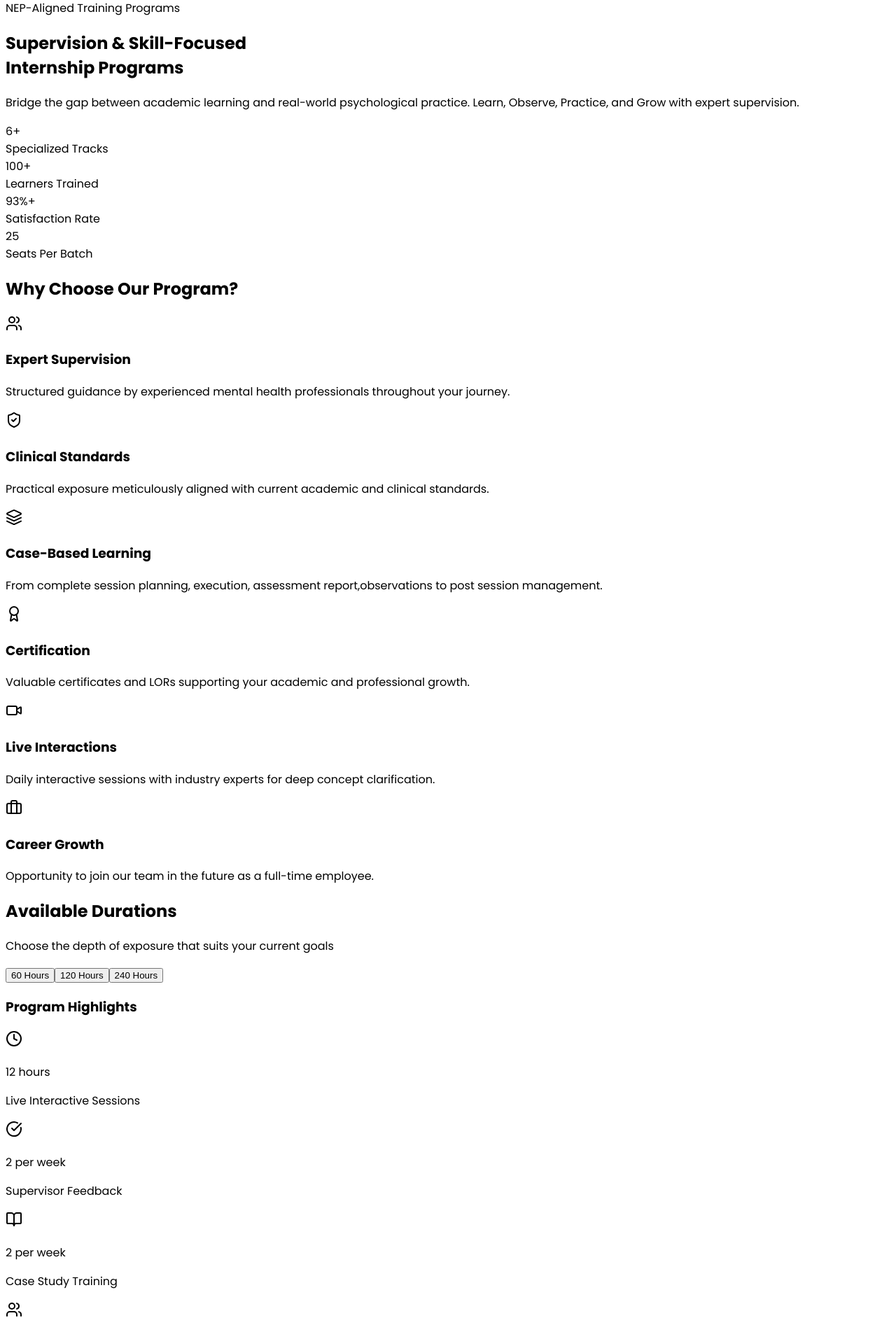
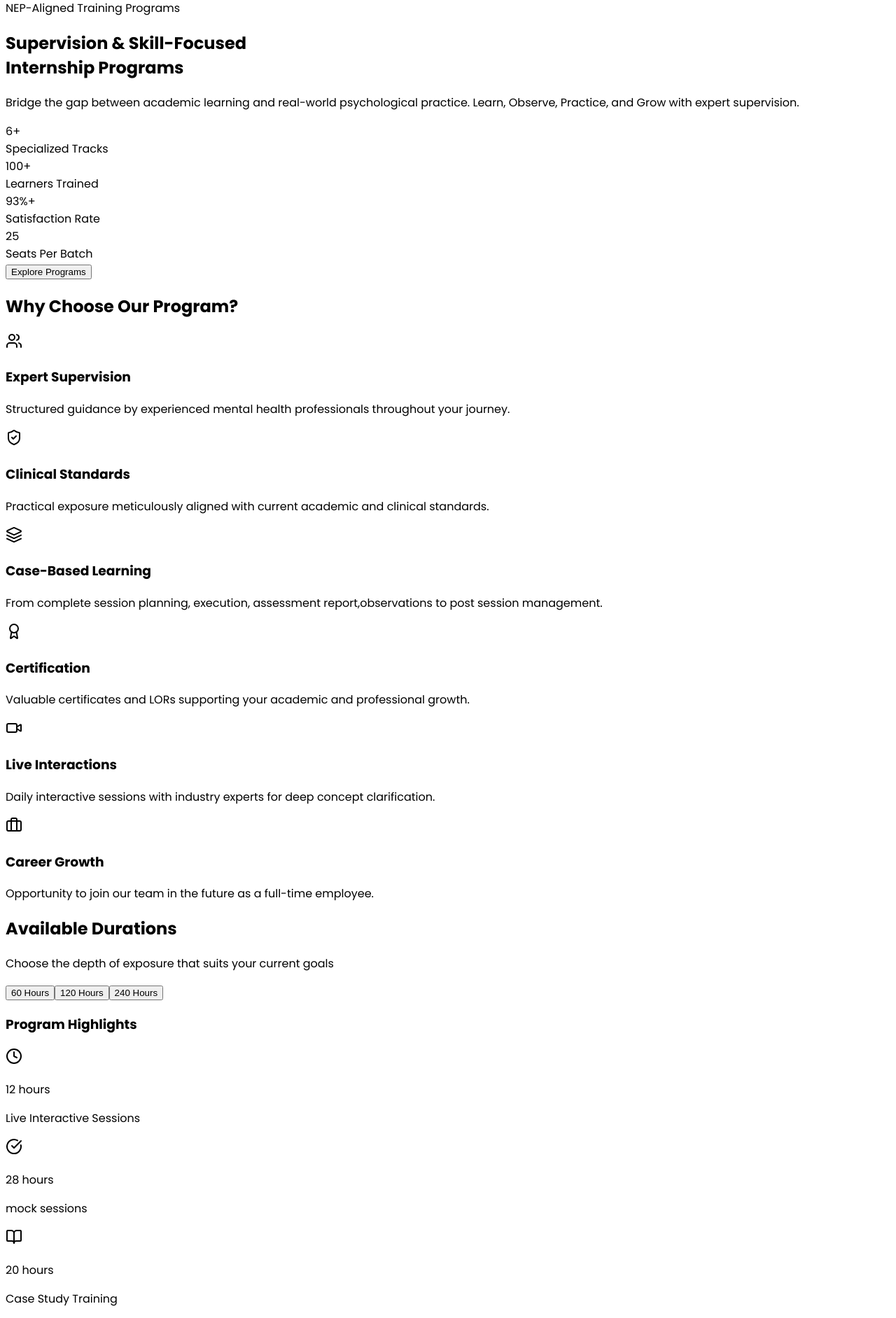
Before and after one commit to Adityakumar92/kiddicove, a React (Vite) app in the folder client/: page /internship in a window 1280 px wide. Shown: the part 898-2781 px from the top of the page at 70% size. Built offline with nearby package versions, Linux system fonts and the light colour scheme.

Commit message:
want to fix image

```diff
--- a/client/src/components/Modal.jsx
+++ b/client/src/components/Modal.jsx
@@ -1,5 +1,4 @@
 import { X } from "lucide-react";
-
 export default function Modal({ isOpen, onClose, children }) {
     if (!isOpen) return null;
 
--- a/client/src/pages/Internship.jsx
+++ b/client/src/pages/Internship.jsx
@@ -12,7 +12,8 @@ import {
     ArrowRight,
     ShieldCheck,
     Star,
-    Layers
+    Layers,
+    HelpCircle
 } from 'lucide-react';
 import Header from '@/components/Header';
 import Footer from '@/components/Footer';
@@ -28,24 +29,24 @@ const Internship = () => {
     const durations = {
         '60': {
             sessions: '6 hours',
-            feedback: '1 per week',
-            doubts: '1 per week',
-            fieldwork: '1 per week',
+            mocksessions: '22 hours',
+            doubts: '12 hours',
+            fieldwork: '20 hours',
             cases: 'N/A'
         },
         '120': {
             sessions: '12 hours',
-            feedback: '2 per week',
-            doubts: '1 per week',
-            fieldwork: '2 per week',
-            cases: '2 per week'
+            mocksessions: '28 hours',
+            doubts: '20 hours',
+            fieldwork: '40 hours',
+            cases: '20 hours'
         },
         '240': {
             sessions: '18 hours',
-            feedback: '2 per week',
-            doubts: '2 per week',
-            fieldwork: '2 per week',
-            cases: '3 per week'
+            mocksessions: '48 hours',
+            doubts: '50 hours',
+            fieldwork: '80 hours',
+            cases: '44 hours'
         }
     };
 
@@ -56,46 +57,67 @@ const Internship = () => {
             <div className="min-h-screen bg-slate-50 font-sans text-slate-900 selection:bg-indigo-100">
 
                 {/* Hero Section */}
-                <section className="relative overflow-hidden pt-16 pb-24 lg:pt-32 lg:pb-40">
+               {/* 1. Reduced pb-24 to pb-16 to pull the button up */}
+<section className="relative overflow-hidden pt-12 pb-16 lg:pt-24 lg:pb-32 bg-white">
+
     <div className="absolute top-0 left-1/2 -translate-x-1/2 w-full h-full -z-10 opacity-10">
-                        <div className="absolute top-0 right-0 w-96 h-96 bg-blue-400 rounded-full blur-3xl"></div>
-                        <div className="absolute bottom-0 left-0 w-96 h-96 bg-blue-400 rounded-full blur-3xl"></div>
+        <div className="absolute top-[-10%] right-[-10%] w-72 h-72 md:w-96 md:h-96 bg-blue-200 rounded-full blur-3xl"></div>
+        <div className="absolute bottom-[-10%] left-[-10%] w-72 h-72 md:w-96 md:h-96 bg-blue-100 rounded-full blur-3xl"></div>
     </div>
 
-                    <div className="max-w-7xl mx-auto px-4 text-center">
-                        <div className="inline-flex items-center gap-2 px-3 py-1 rounded-full bg-blue-50 border border-blue-100 text-blue-700 text-sm font-semibold mb-6">
+    <div className="relative z-10 max-w-7xl mx-auto px-4 flex flex-col items-center text-center">
+        {/* Badge */}
+        <div className="inline-flex items-center gap-2 px-4 py-1.5 rounded-full bg-blue-50 border border-blue-100 text-blue-700 text-sm font-semibold mb-6">
             <span className="flex h-2 w-2 rounded-full bg-blue-600 animate-pulse"></span>
             NEP-Aligned Training Programs
         </div>
-                        <h1 className="text-4xl md:text-6xl font-extrabold text-slate-900 mb-6 leading-tight">
+
+        {/* Heading */}
+        <h1 className="text-4xl md:text-6xl font-extrabold text-slate-900 mb-4 leading-tight tracking-tight">
             Supervision & Skill-Focused <br />
             <span className="text-transparent bg-clip-text bg-gradient-to-r from-blue-600 to-blue-500">
                 Internship Programs
             </span>
         </h1>
-                        <p className="text-lg md:text-xl text-slate-600 max-w-2xl mx-auto mb-10 leading-relaxed">
+
+        {/* Subtext */}
+        <p className="text-base md:text-lg text-slate-600 max-w-2xl mx-auto mb-10 leading-relaxed">
             Bridge the gap between academic learning and real-world psychological practice.
             Learn, Observe, Practice, and Grow with expert supervision.
         </p>
 
-                        <div className="mt-16 grid grid-cols-2 md:grid-cols-4 gap-8 max-w-4xl mx-auto">
-                            <div className="p-4">
-                                <div className="text-3xl font-bold text-slate-800">6+</div>
-                                <div className="text-sm text-slate-500">Specialized Tracks</div>
+        {/* Statistics Grid - Reduced mb-16 to mb-10 */}
+        <div className="grid grid-cols-2 md:grid-cols-4 gap-8 w-full max-w-4xl mx-auto mb-10">
+            <div className="p-4 border-r border-slate-100 last:border-0 md:last:border-r-0">
+                <div className="text-3xl md:text-4xl font-bold text-slate-800">6+</div>
+                <div className="text-sm font-medium text-slate-500 mt-1">Specialized Tracks</div>
+            </div>
+            <div className="p-4 md:border-r border-slate-100">
+                <div className="text-3xl md:text-4xl font-bold text-slate-800">100+</div>
+                <div className="text-sm font-medium text-slate-500 mt-1">Learners Trained</div>
+            </div>
+            <div className="p-4 border-r border-slate-100 md:last:border-0">
+                <div className="text-3xl md:text-4xl font-bold text-slate-800">93%+</div>
+                <div className="text-sm font-medium text-slate-500 mt-1">Satisfaction Rate</div>
             </div>
             <div className="p-4">
-                                <div className="text-3xl font-bold text-slate-800">100+</div>
-                                <div className="text-sm text-slate-500">Learners Trained</div>
-                            </div>
-                            <div className="p-4">
-                                <div className="text-3xl font-bold text-slate-800">93%+</div>
-                                <div className="text-sm text-slate-500">Satisfaction Rate</div>
-                            </div>
-                            <div className="p-4">
-                                <div className="text-3xl font-bold text-slate-800">25</div>
-                                <div className="text-sm text-slate-500">Seats Per Batch</div>
+                <div className="text-3xl md:text-4xl font-bold text-slate-800">25</div>
+                <div className="text-sm font-medium text-slate-500 mt-1">Seats Per Batch</div>
             </div>
         </div>
+
+        {/* Primary Action Button */}
+        <button
+            onClick={() => {
+                const target = document.getElementById('programs');
+                if (target) {
+                    target.scrollIntoView({ behavior: 'smooth' });
+                }
+            }}
+            className="px-10 py-4 bg-blue-600 text-white rounded-xl font-bold text-lg hover:bg-blue-700 shadow-xl shadow-blue-200/50 transition-all active:scale-95 cursor-pointer"
+        >
+            Explore Programs
+        </button>
     </div>
 </section>
 
@@ -189,8 +211,8 @@ const Internship = () => {
                                             <div className="flex items-start gap-4">
                                                 <div className="mt-1 bg-blue-500/50 p-1.5 rounded-lg"><CheckCircle className="w-5 h-5" /></div>
                                                 <div>
-                                                    <p className="font-semibold">{durations[activeTab].feedback}</p>
-                                                    <p className="text-sm text-blue-100 italic">Supervisor Feedback</p>
+                                                    <p className="font-semibold">{durations[activeTab].mocksessions}</p>
+                                                    <p className="text-sm text-blue-100 italic">mock sessions</p>
                                                 </div>
                                             </div>
                                             {durations[activeTab].cases !== 'N/A' && (
@@ -202,6 +224,14 @@ const Internship = () => {
                                                     </div>
                                                 </div>
                                             )}
+                                            <div className="flex items-start gap-4">
+                                                <div className="mt-1 bg-blue-500/50 p-1.5 rounded-lg">< HelpCircle className="w-5 h-5" /></div>
+                                                <div>
+                                                    <p className="font-semibold">{durations[activeTab].doubts}</p>
+                                                    <p className="text-sm text-blue-100 italic">Doubts and Quiz</p>
+                                                </div>
+                                            </div>
+
                                             <div className="flex items-start gap-4">
                                                 <div className="mt-1 bg-blue-500/50 p-1.5 rounded-lg"><Users className="w-5 h-5" /></div>
                                                 <div>
```
Lines whose indentation alone changed are shown as unchanged.
